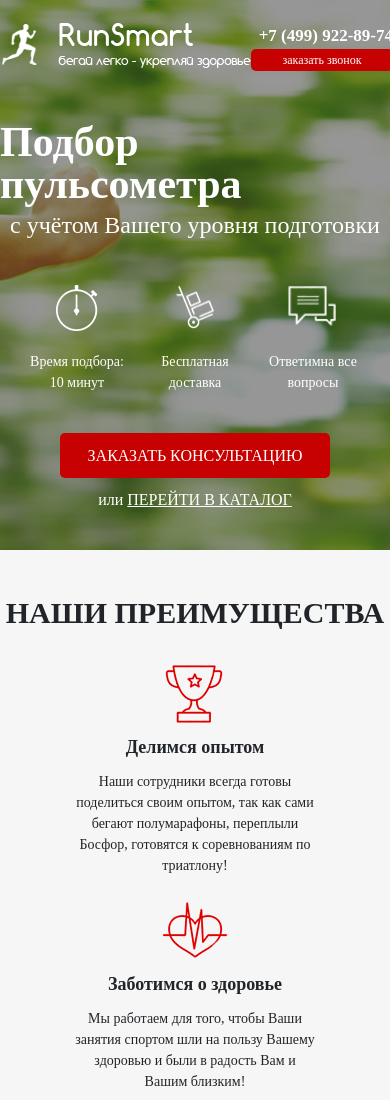
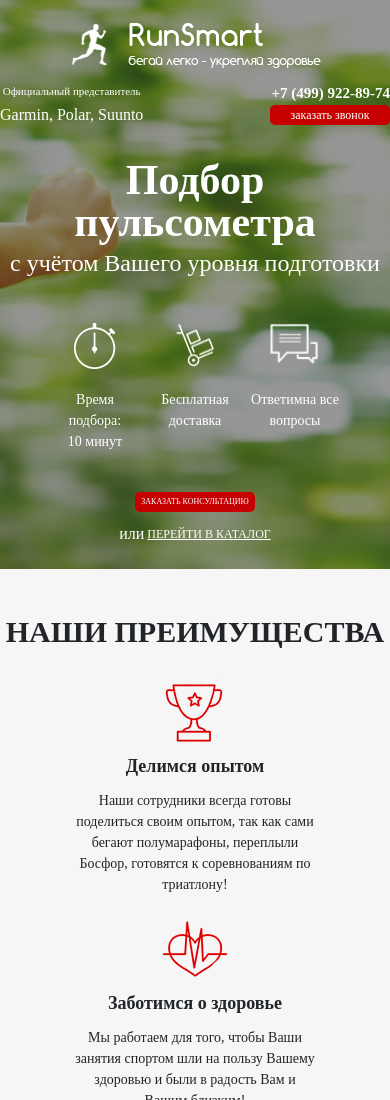
Before and after one commit to mujltic/pulse, a website: page src/index.html in a window 390 px wide. Shown: the top 1100 px of the page. Drawn offline with Linux system fonts and the light colour scheme.

Commit message:
media_2block

```diff
--- a/src/sass/blocks/_button_media.scss
+++ b/src/sass/blocks/_button_media.scss
@@ -19,3 +19,14 @@
         }
     }
 }
+@media (max-width: 575px) {
+    .button {
+        width: 120px;
+        height: 20px;
+        &__main {
+            font-size: 14px;
+            line-height: 0;
+            font-size: 8px;
+        }
+    }
+}
--- a/src/sass/blocks/_header_media.scss
+++ b/src/sass/blocks/_header_media.scss
@@ -15,3 +15,29 @@
         }
     }
 }
+@media (max-width: 575px) {
+    .header {
+        display: flex;
+        flex-wrap: wrap;
+        align-items: center;
+        &__logo {
+            display: flex;
+            justify-content: center;
+            width: 100%;
+        }
+        &__phone {
+            margin-top: 10px;
+            a {
+                font-size: 15px;
+            }
+        }
+        &__official {
+            display: block;
+            margin-top: 15px;
+            font-size: 11px;
+            span {
+                font-size: 16px;
+            }
+        }
+    }
+}
--- a/src/sass/blocks/_promo_media.scss
+++ b/src/sass/blocks/_promo_media.scss
@@ -1,5 +1,6 @@
 @media (max-width: 991px) {
     .promo {
+        background: url('../img/promo_bg.jpg') center (center/cover) no-repeat;
         &__wrapper {
             align-items: center;
         }
@@ -17,3 +18,26 @@
         }
     }
 }
+@media (max-width: 575px) {
+    .promo {
+        &__header {
+            margin-top: 30px;
+            text-align: center;
+        }
+        &__subheader {
+            text-align: center;
+        }
+        &__icon {
+            width: 90px;
+        }
+        &__link {
+            display: flex;
+            justify-content: center;
+            align-items: center;
+            a {
+                font-size: 12px;
+                padding-left: 3px;
+            }
+        }
+    }
+}
```
Also changed, not shown: src/css/style.min.css.
